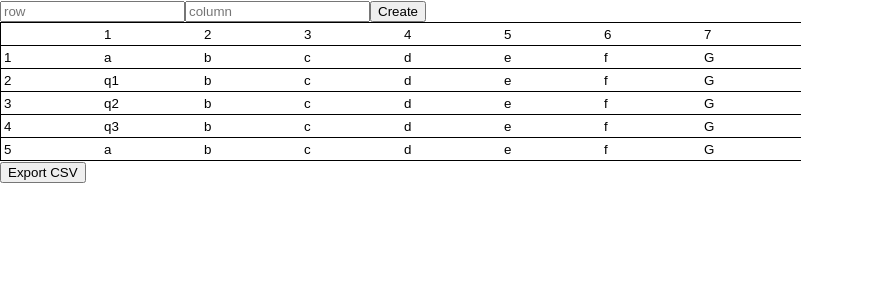
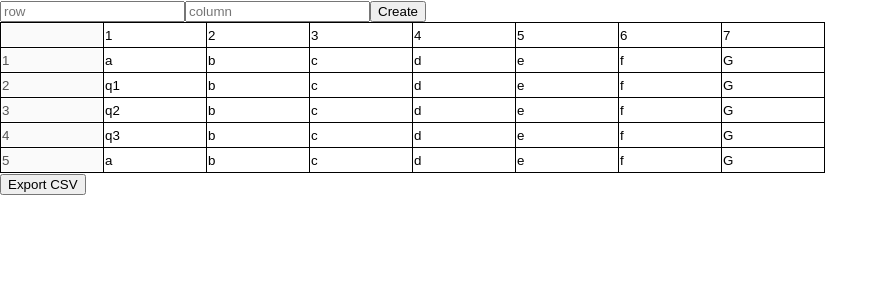
Before and after one commit to thainquet/handsontable-clone, a React (Create React App) app: page / in a window 1280 px wide. Shown: the top 300 px of the page, without its empty margins (0-888 px from the left). Built offline with nearby package versions, Linux system fonts and the light colour scheme.

Commit message:
add bgc to col and row when click cell

```diff
--- a/src/components/Table.css
+++ b/src/components/Table.css
@@ -14,7 +14,7 @@ th {
   height: 22px;
   /* max-width: 100px; */
   word-wrap: break-word;
-  box-sizing: border-box;
+  /* box-sizing: border-box; */
 }
 
 th:focus {
@@ -23,6 +23,8 @@ th:focus {
 }
 
 th input {
+  border: 1px solid black;
+  padding: 0;
   border: none;
   width: 100%;
   height: 100%;
--- a/src/components/Table.js
+++ b/src/components/Table.js
@@ -102,7 +102,7 @@ function Table() {
     let allTR = thisTH.parentNode.parentNode.childNodes;
     allTR.forEach((tr) => {
       tr.childNodes.forEach((th) =>
-        th.childNodes.forEach((ip) => (ip.style.backgroundColor = null))
+        th.childNodes.forEach((input) => (input.style.backgroundColor = null))
       );
     });
     if (thisTH.cellIndex === 0 && thisTR.rowIndex === 0) {
@@ -124,7 +124,10 @@ function Table() {
         (th) => (th.childNodes[0].style.backgroundColor = "")
       );
       thisInput.style.backgroundColor = "#e6efff";
-      thisTH.contentEditable = "true";
+      let cellIndex = thisTH.cellIndex
+      let rowIndex = thisTR.rowIndex
+      allTR[0].childNodes[cellIndex].childNodes[0].style.backgroundColor = "#e6efff"
+      allTR[rowIndex].childNodes[0].childNodes[0].style.backgroundColor = "#e6efff"
     }
   };
 
@@ -261,27 +264,6 @@ function Table() {
     link.click();
   };
 
-  // const [oldX, setOldX] = useState();
-  // const [diffX, setDiffX] = useState();
-  // const resizeColumn = (e) => {
-  //   console.log(e.clientX);
-  //   setOldX(e.clientX)
-  //   const th = e.target.parentNode;
-  //   th.style.width = diffX.toString() + "px";
-  // };
-
-  // useEffect(() => {
-  //   const handler = (e) => {
-  //     setDiffX(e.clientX - oldX);
-  //   };
-  //   window.addEventListener("mousemove", handler);
-  // });
-
-  // const resizeColumnOut = (e) => {
-  //   const th = e.target.parentNode;
-  //   console.log(2);
-  //   th.style.width = diffX + "px";
-  // };
   useEffect(() => {
     var thElm;
     var startOffset;
@@ -296,7 +278,7 @@ function Table() {
         grip.style.top = 0;
         grip.style.right = 0;
         grip.style.bottom = 0;
-        grip.style.width = "5px";
+        grip.style.width = "1px";
         grip.style.position = "absolute";
         grip.style.cursor = "col-resize";
         grip.addEventListener("mousedown", function (e) {
@@ -343,7 +325,7 @@ function Table() {
         grip.style.bottom = 0;
         grip.style.left = 0;
         grip.style.right = 0;
-        grip.style.height = "5px";
+        grip.style.height = "1px";
         grip.style.position = "absolute";
         grip.style.cursor = "row-resize";
         grip.addEventListener("mousedown", function (e) {
@@ -443,13 +425,13 @@ function Table() {
             {initArray &&
               initArray.map((i) => (
                 <tr key={++keycount}>
-                  {i.map((j) => (
+                  {i.map((j, columnIndex) => (
                     <th
                       style={{ position: "relative" }}
                       key={++keycount + 100}
                       onClick={handleClickCell}
                     >
-                      <input onChange={handleChangeCell} value={j} />
+                      {columnIndex !== 0 ? <input onChange={handleChangeCell} value={j} /> : <input disabled value={j} />}
                     </th>
                   ))}
                 </tr>
```
